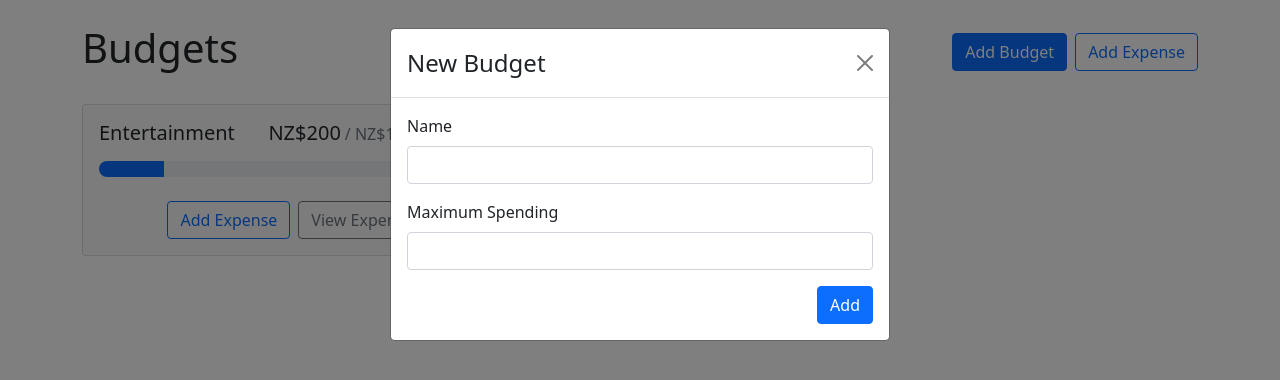
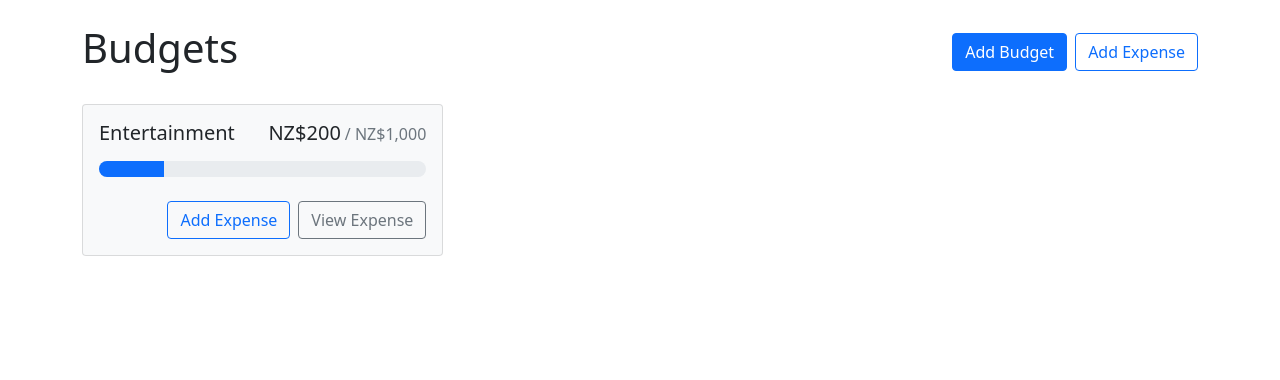
Before and after one commit to Sam-WardPickering/budget-tracker, a React (Create React App) app: page / in a window 1280 px wide. Shown: the top 380 px of the page. Built offline with nearby package versions, Linux system fonts and the light colour scheme.

Commit message:
Display budget model on click

```diff
--- a/src/App.js
+++ b/src/App.js
@@ -1,22 +1,25 @@
+import { useState } from 'react';
 import { Button, Stack } from 'react-bootstrap';
 import Container from 'react-bootstrap/Container';
 import BudgetCard from './components/BudgetCard';
 import AddBudgetModal from './contexts/AddBudgetModal';
 
 function App() {
+  const [showAddBudgetModal, setShowAddBudgetModal] = useState(false)
+
   return (
     <>
     <Container className="my-4">
       <Stack direction="horizontal" gap="2" className="mb-4">
         <h1 className="me-auto">Budgets</h1>
-        <Button variant="primary">Add Budget</Button>
+        <Button variant="primary" onClick={() => setShowAddBudgetModal(true)}>Add Budget</Button>
         <Button variant="outline-primary">Add Expense</Button>
       </Stack>
       <div style={{ display: "grid", gridTemplateColumns: "repeat(auto-fill, minmax(300px, 1fr))", gap: "1rem", alignItems: "flex-start" }}>
         <BudgetCard name="Entertainment" gray amount={200} max={1000}></BudgetCard>
       </div>
     </Container>
-    <AddBudgetModal show />
+    <AddBudgetModal show={showAddBudgetModal} handleClose={() => setShowAddBudgetModal(false)} />
     </>
   );
 }
--- a/src/contexts/AddBudgetModal.js
+++ b/src/contexts/AddBudgetModal.js
@@ -1,10 +1,22 @@
 import { Modal, Form, Button } from "react-bootstrap"
 import { useRef } from 'react'
+import { useBudgets } from "./BudgetsContext"
 
 export default function AddBudgetModal({ show, handleClose }) {
+  const nameRef = useRef()
+  const maxRef = useRef()
+  const { addBudget } = useBudgets()
+
   function handleSubmit(e) {
+    e.preventDefault()
+    addBudget(
+    {
+        name: nameRef.current.value,
+        max: parseFloat(maxRef.current.value)
+    })
+    handleClose()
+  }
 
-  }
   return (
     <Modal show={show} onHide={handleClose}>
         <Form onSubmit={handleSubmit}>
@@ -14,11 +26,11 @@ export default function AddBudgetModal({ show, handleClose }) {
             <Modal.Body>
                 <Form.Group className="mb-3" controlId="name">
                     <Form.Label>Name</Form.Label>
-                    <Form.Control type="text" required />
+                    <Form.Control ref={nameRef} type="text" required />
                 </Form.Group>
                 <Form.Group className="mb-3" controlId="max">
                     <Form.Label>Maximum Spending</Form.Label>
-                    <Form.Control type="number" required min={0} step={0.01}/>
+                    <Form.Control ref={maxRef} type="number" required min={0} step={0.01}/>
                 </Form.Group>
                 <div className="d-flex justify-content-end">
                     <Button variant="primary" type="submit">Add</Button>
```
